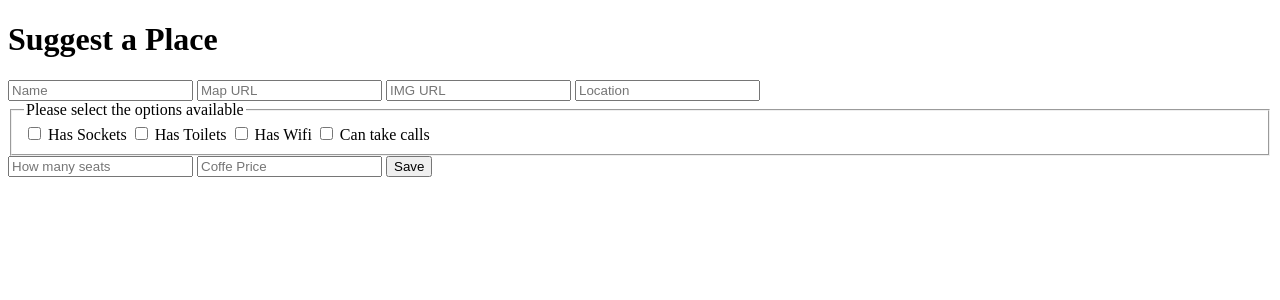
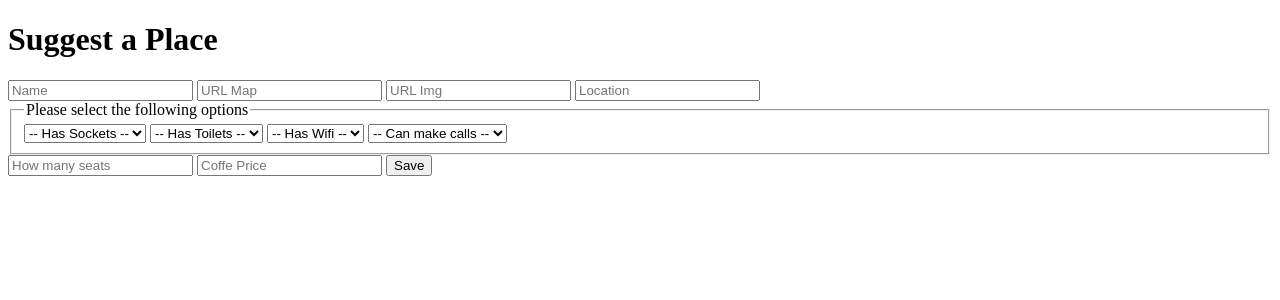
Before and after one commit to dservsolutions/Cafe-and-Wifi-Website, a Flask app: page /suggest_a_place in a window 1280 px wide. Shown: the part 88-388 px from the top of the page. Run offline with Flask 3, Linux system fonts and the light colour scheme.

Commit message:
Working on Suggest Page

```diff
--- a/main.py
+++ b/main.py
@@ -1,21 +1,25 @@
 import random
-from flask import render_template, Flask
+from crypt import methods
+from flask import render_template, Flask, request
 from flask_sqlalchemy import SQLAlchemy
 from sqlalchemy.orm import DeclarativeBase, Mapped, mapped_column
 from sqlalchemy import Integer, String, Boolean, result_tuple
 
 app = Flask(__name__)
 
+
 class Base(DeclarativeBase):
     pass
+
 
 app.config['SQLALCHEMY_DATABASE_URI'] = "sqlite:///cafes.db"
 db = SQLAlchemy(model_class=Base)
 db.init_app(app)
 
+
 # CAFE Table Configuration
 class Cafe(db.Model):
-    id:Mapped[int] = mapped_column(Integer, primary_key=True)
+    id: Mapped[int] = mapped_column(Integer, primary_key=True)
     name: Mapped[str] = mapped_column(String(250), unique=True, nullable=False)
     map_url: Mapped[str] = mapped_column(String(500), nullable=False)
     img_url: Mapped[str] = mapped_column(String(500), nullable=False)
@@ -26,6 +30,7 @@ class Cafe(db.Model):
     has_sockets: Mapped[bool] = mapped_column(Boolean, nullable=False)
     can_take_calls: Mapped[bool] = mapped_column(Boolean, nullable=False)
     coffee_price: Mapped[str] = mapped_column(String(250), nullable=True)
+
 
 with app.app_context():
     db.create_all()
@@ -38,20 +43,36 @@ def home():
     random_cafe = random.choice(result)
     return render_template('index.html', cafe=random_cafe)
 
+
 @app.route('/places')
 def places_registered():
     query = db.session.execute(db.select(Cafe.location))
     result = query.scalars().all()
     return render_template('places_registered.html', places=result)
 
-@app.route('/suggest_a_place')
+
+@app.route('/suggest_a_place', methods=["POST", "GET"])
 def suggest():
+    if request.method == "POST":
+        data = request.form
+        print(data)
+        # print(f"Name: {data['name']}, Map URL: {data['url']}, Img URL: {data['img_url']},"
+        #       f" Location: {data['location']}, Sockets: {data['sockets']}")
+    else:
+        print("Error")
+
     return render_template('suggest_a_place.html')
 
 
-@app.route('/contact')
+@app.route('/contact', methods=["POST", "GET"])
 def contact():
+    if request.method == "POST":
+        data = request.form
+        print(f"{data['name']}, {data['email']}")
+    else:
+        print("Error")
     return render_template('contact_me.html')
+
 
 if __name__ == "__main__":
     app.run(debug=True)
--- a/templates/suggest_a_place.html
+++ b/templates/suggest_a_place.html
@@ -1,26 +1,44 @@
 {% include 'header.html' %}
 <h1>Suggest a Place</h1>
 
-<form action="">
+<form method="POST" action="{{ url_for('suggest') }}" >
     <input type="text" name="name" placeholder="Name">
-    <input type="text" name="url" placeholder="Map URL">
-    <input type="text" name="img_url" placeholder="IMG URL">
+    <input type="text" name="url" placeholder="URL Map">
+    <input type="text" name="img_url" placeholder="URL Img">
     <input type="text" name="location" placeholder="Location">
     <fieldset>
-        <legend>Please select the options available</legend>
+        <legend>Please select the following options</legend>
         <div>
-            <input type="checkbox" id="sockets">
-            <label for="sockets">Has Sockets</label>
-            <input type="checkbox" id="toilets">
-            <label for="toilets">Has Toilets</label>
-            <input type="checkbox" id="wifi">
-            <label for="wifi">Has Wifi</label>
-            <input type="checkbox" id="calls">
-            <label for="calls">Can take calls</label>
+            <select name="sockets" id="sockets" required>
+                <option value="">-- Has Sockets --
+                </option>
+                <option value="yes">Yes</option>
+                <option value="no">No</option>
+            </select>
+
+            <select name="toilets" id="toilets" required>
+                <option value="">-- Has Toilets --
+                </option>
+                <option value="yes">Yes</option>
+                <option value="no">No</option>
+            </select>
+
+            <select name="wifi" id="wifi" required>
+                <option value="">-- Has Wifi --
+                </option>
+                <option value="yes">Yes</option>
+                <option value="no">No</option>
+            </select>
+
+            <select name="calls" id="calls" required>
+                <option value="">-- Can make calls --
+                </option>
+                <option value="yes">Yes</option>
+                <option value="no">No</option>
+            </select>
         </div>
     </fieldset>
     <input type="text" placeholder="How many seats">
     <input type="text" placeholder="Coffe Price">
-
-    <button type="submit">Save</button>
+    <button type="submit" >Save</button>
 </form>
```
Also changed, not shown: templates/contact_me.html (+8 -1 lines).
